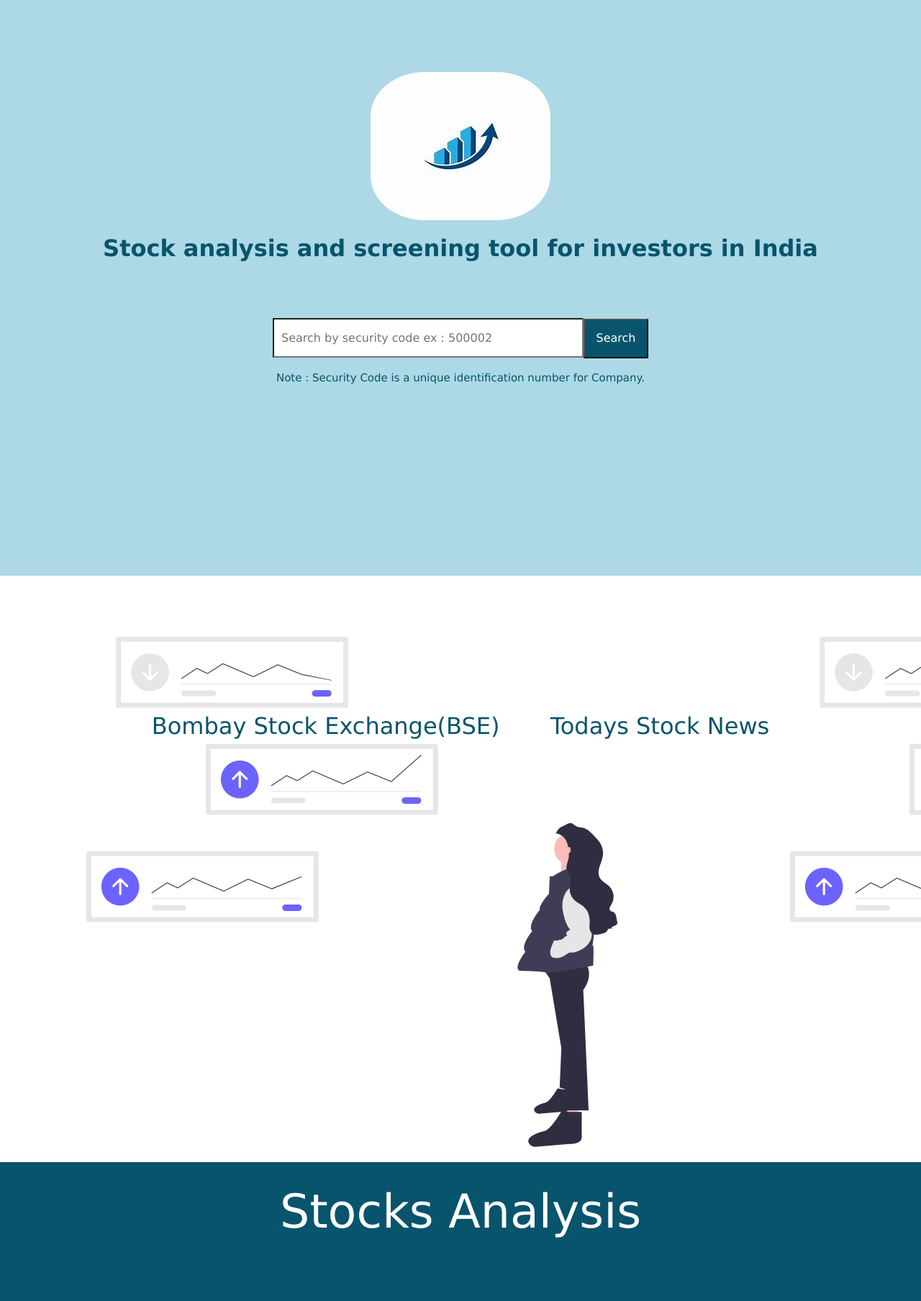
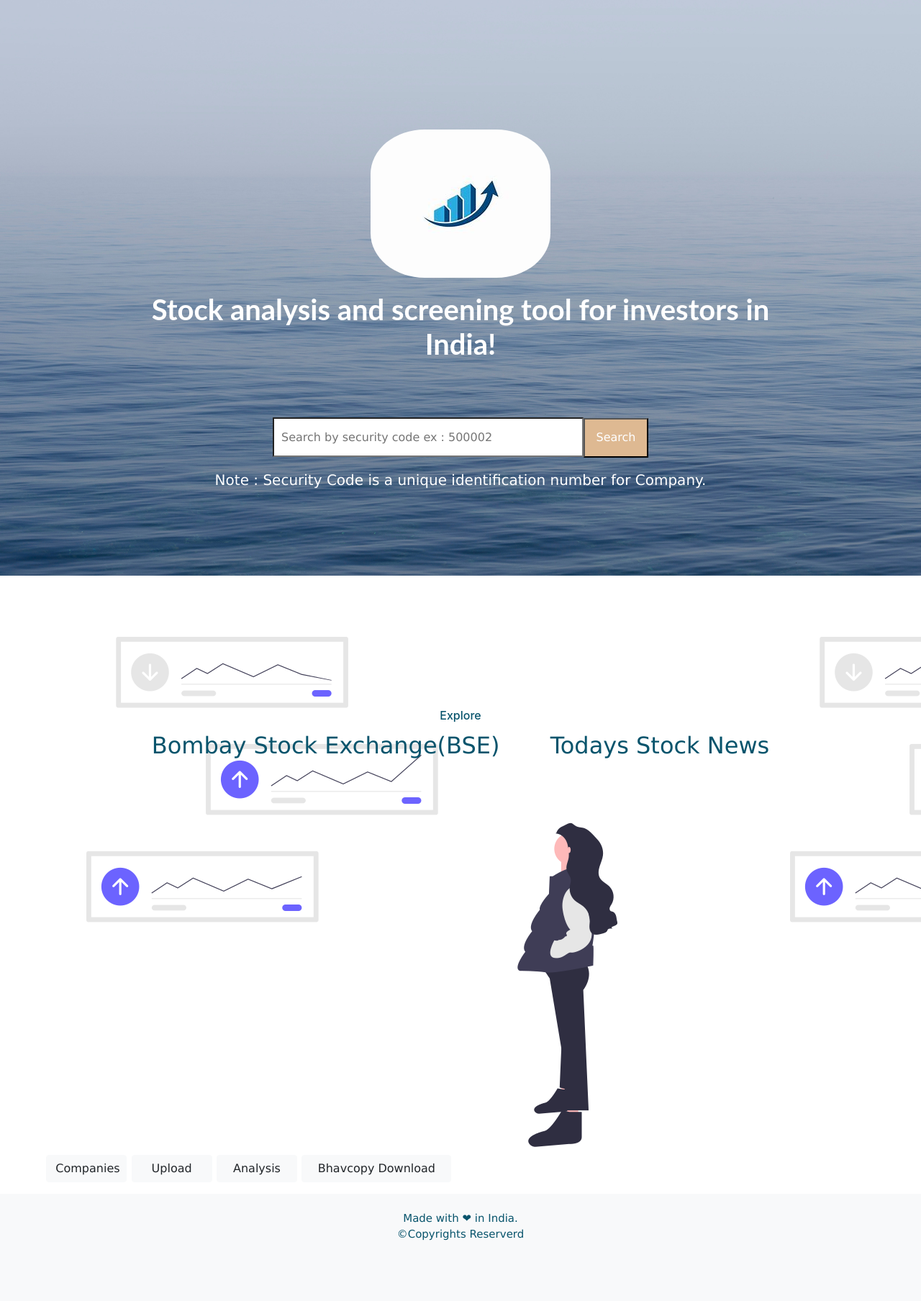
Before and after one commit to BrundaBR/stock-analysis, a Django app: template stockanalysis/templates/index.html in a window 1280 px wide. Shown: the part 112-1920 px from the top of the page at 72% size. After the commit the page ends 1836 px from the top, so only its background shows below. Run offline with Django 3.2, Linux system fonts and the light colour scheme; the template is opened without the code that fills it, so the values that code supplies are empty; some libraries are stand-ins or nearby versions.

Commit message:
landingpage

```diff
--- a/stockanalysis/static/style.css
+++ b/stockanalysis/static/style.css
@@ -19,7 +19,7 @@ a{
 }
 .styling button{
     height: 55px;
-    background-color:#08546C ;
+    background-color:#DEB992 ;
     color: white;
     width: 90px;
     font-family: Verdana, Geneva, Tahoma, sans-serif;
--- a/stockanalysis/templates/basetemplate.html
+++ b/stockanalysis/templates/basetemplate.html
@@ -84,10 +84,11 @@
     color: #08546C;
     position: sticky;
 
+
   }
 </style>
 
-<div class="footer bg-light ">
+<div class="footer bg-light">
     <br>
     <center> Made with ❤ in India.<br>
       &copy;Copyrights Reserverd
--- a/stockanalysis/templates/index.html
+++ b/stockanalysis/templates/index.html
@@ -5,19 +5,26 @@
 <style>
 .styling {
   height:100%;
-  background-color: lightblue;
+  /* background-color:#08546C; */
+  background-image: url('/static/bg-masthead.jpg') ;
+  background-size: cover;
+  padding-top: 5rem;
+  padding-bottom: 8rem;
 }
 
   p{
 
-    font-size: 15px;
-    color: #08546C;
+    font-size: 20px;
+    color: #fff;
     font-family: Verdana, Geneva, Tahoma, sans-serif;
   }
   h5{
-color:#08546C;
-font-family: Verdana;
-font-size: 2rem;
+color:#fff;
+font-family: 'Lato', 'Helvetica Neue', Helvetica, Arial, sans-serif;
+  font-weight: 700;
+/* font-family: Verdana;
+font-size: 2.5rem; */
+font-size: 2.5rem;
 padding: 20px 0px;
 }
 input{
@@ -34,6 +41,10 @@ input ::placeholder{
   background-color:#08546C;
   width: 100%;
   height: 100%;
+  background-image: url('/static/bar.png') ;
+  background-size: cover;
+  padding-top: 5rem;
+  padding-bottom: 8rem;
 
 
 }
@@ -69,13 +80,14 @@ img{
 <div class="search">
   <img src={% static 'logo.jpg' %} alt="Avatar">
 
-    <h5><b>Stock analysis and screening tool for investors in India</b></h5>
+    <h5>Stock analysis and screening tool for investors in<br> India!</h5>
 
 
     <form type="get">
 
     <input type="search" id="gsearch" placeholder="Search by security code ex : 500002" name="g"><button type="submit">Search</button>
   </form>
+
   <p>Note : Security Code is a unique identification number for Company.</p>
 </div>
 <!----------------------------------------------------------------------------------------->
@@ -175,18 +187,26 @@ img{
 <section>
   <div class="decor">
     <div class="decor_links">
+      <h6>Explore</h6>
 
 <a href="https://www.bseindia.com/">Bombay Stock Exchange(BSE) </a>
 <a href="#">Todays Stock News</a></div>
 </div>
+
 </section>
 <section>
   <div class="description">
+    <P>SURF:
+      <a  href= {% url 'view' %} class="btn btn-light "style="width:7rem"; >Companies</a>
+      <a  href= {% url 'upload' %} class="btn btn-light "style="width:7rem"; >Upload</a>
 
+      <a  href={%url 'analysis' %} class="btn btn-light "style="width:7rem";>Analysis</a>
+      <a href={% static 'download.csv' %} class="btn btn-light "style="width:13rem"; download>Bhavcopy Download</a>
+      </P>
   </div>
 </section>
 
-
+<!--
 <section>
   <div class="main_content">
   <h1>Stocks Analysis</h1>
@@ -199,7 +219,7 @@ img{
     <a href={% static 'download.csv' %} class="btn btn-light "style="width:13rem"; download>Bhavcopy Download</a>
     </P>
     </div></div>
-</section>
+</section>   -->
 
 
 
```
Also changed, not shown: stockanalysis/static/back.jpg (added), stockanalysis/static/bg-masthead.jpg (added), stockanalysis/static/stockimg.jpg (added), stockanalysis/static/stockimg2.jpg (added), 1 other file.
